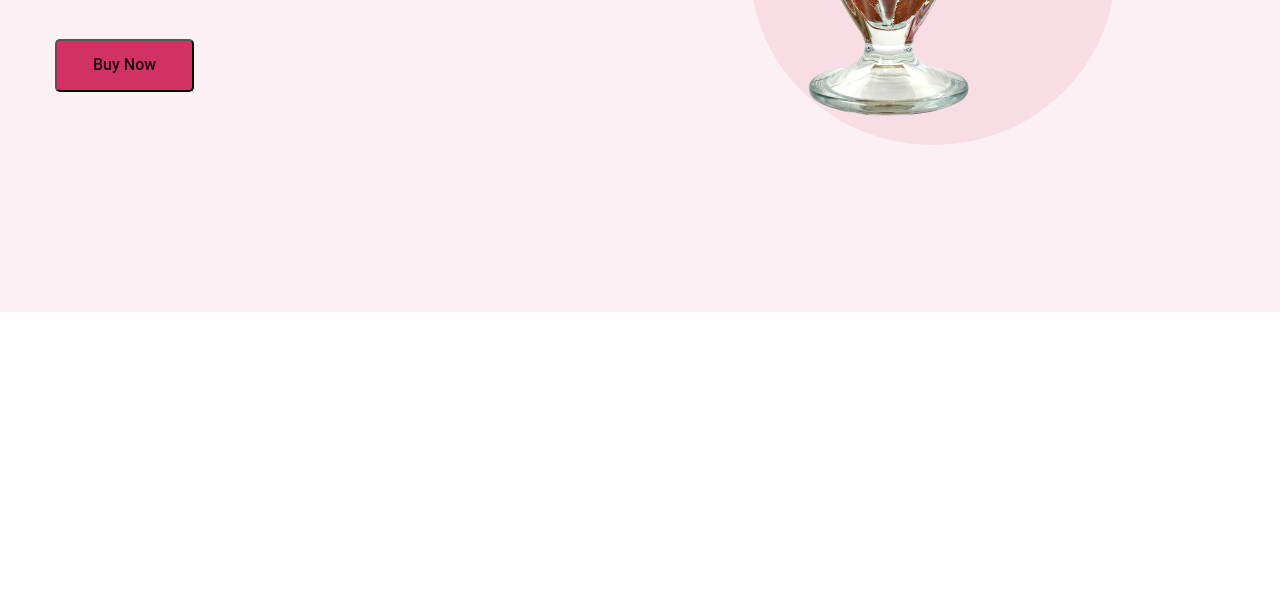
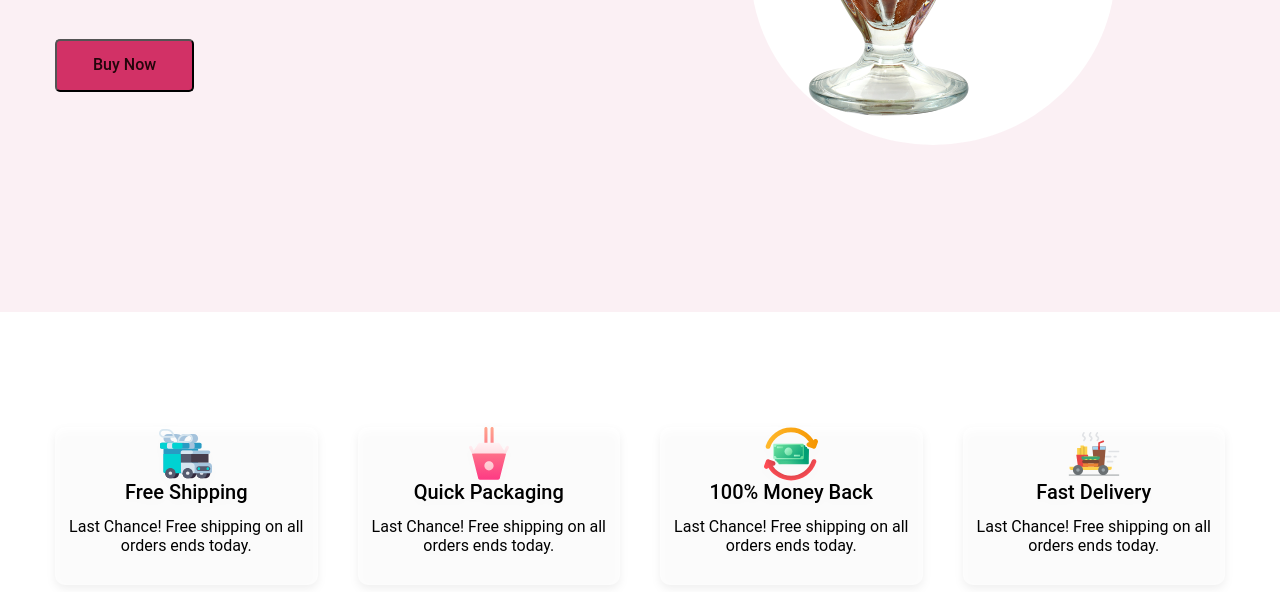
Before and after one commit to 7fc7r7fvf8vf/ice-cream, a plain HTML site: page index.html in a window 1280 px wide. Shown: the part 488-1080 px from the top of the page. Before the commit the page ends 800 px from the top, so only its background shows below. Drawn offline with Linux system fonts and the light colour scheme.

Commit message:
rewgklirwgo;ni
rqegqqre

```diff
--- a/css/style.css
+++ b/css/style.css
@@ -161,7 +161,7 @@ h6 {
     content: "";
     width: 365px;
     height: 353px;
-    background-color: rgba(210, 49, 103, 0.1);
+    background-color: white;
     display: block;
     border-radius: 50%;
     position: absolute;
@@ -185,3 +185,64 @@ h6 {
     bottom: -20;
 
 }
+
+.food {
+    padding: 115px 0px 102px;
+
+}
+
+.food__list {
+    display: flex;
+    justify-content: space-between;
+}
+
+.food__item {
+    width: calc(25% - 30px);
+    filter: drop-shadow(0px 4px 4px rgba(0, 0, 0, 0.088));
+}
+
+.product-card {
+    background: rgba(255, 255, 255, 0.7);
+    border-radius: 10px;
+    overflow: hidden;
+    text-align: center;
+    padding-bottom: 30px;
+
+}
+
+.product-card__img-wrap {
+    width: 54px;
+    height: 54px;
+    overflow: hidden;
+    margin: 0 auto;
+}
+
+.product-card__img {
+    width: 100%;
+    height: 100%;
+    object-fit: contain;
+    margin-bottom: 18px;
+}
+
+.product-card__tittle {
+    text-align: center;
+    font-weight: 500;
+    font-size: 20px;
+    line-height: 23px;
+    margin-bottom: 13px;
+
+}
+
+.product-card__desc {
+    font-weight: 400;
+    font-size: 16px;
+    line-height: 19px;
+}
+
+.paragrapg {
+    color: black;
+    font-size: 16px;
+    line-height: 1.19;
+    font-weight: 400;
+
+}
--- a/index.html
+++ b/index.html
@@ -61,6 +61,45 @@
 
             </div>
         </section>
+        <section class="food">
+            <div class="container">
+                <ul class="food__list">
+                    <li class="food__item product-card">
+                        <div class="product-card__img-wrap">
+                            <img src="img/Group (6).svg" alt="regjupeg" class="product-card__img">
+                        </div>
+                        <h3 class="product-card__tittle">Free Shipping</h3>
+                        <div class="paragrapg product-card__desc">Last Chance! Free shipping on all orders ends today.
+                        </div>
+                    </li>
+                    <li class="food__item product-card">
+                        <div class="product-card__img-wrap">
+                            <img src="img/Group (5).svg" alt="regjupeg" class="product-card__img">
+                        </div>
+                        <h3 class="product-card__tittle">Quick Packaging</h3>
+                        <div class="paragrapg product-card__desc">Last Chance! Free shipping on all orders ends today.
+                        </div>
+                    </li>
+                    <li class="food__item product-card">
+                        <div class="product-card__img-wrap">
+                            <img src="img/cash-back 1 (1).svg" alt="regjupeg" class="product-card__img">
+                        </div>
+                        <h3 class="product-card__tittle">100% Money Back</h3>
+                        <div class="paragrapg product-card__desc">Last Chance! Free shipping on all orders ends today.
+                        </div>
+                    </li>
+                    <li class="food__item product-card">
+                        <div class="product-card__img-wrap">
+                            <img src="img/fast-delivery 1 (2).svg" alt="regjupeg" class="product-card__img">
+                        </div>
+                        <h3 class="product-card__tittle">Fast Delivery</h3>
+                        <div class="paragrapg product-card__desc">Last Chance! Free shipping on all orders ends today.
+                        </div>
+                    </li>
+                </ul>
+            </div>
+
+        </section>
     </div>
 </body>
 
```
Also changed, not shown: img/Group (5).svg (added), img/Group (6).svg (added), img/cash-back 1 (1).svg (added), img/fast-delivery 1 (2).svg (added), 1 other file.
